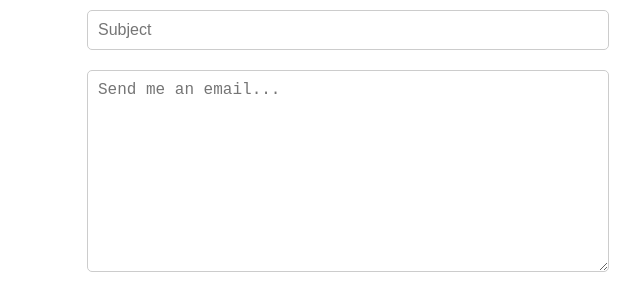
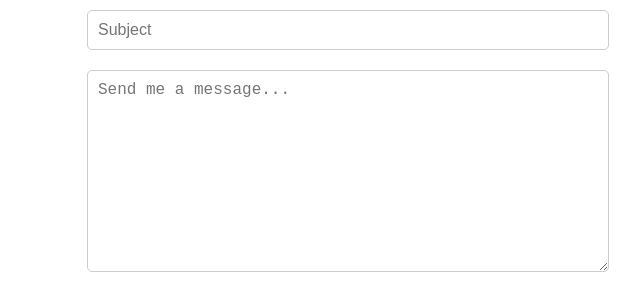
Before and after one commit to Serwinooo/CyyDev-Portfolio, a plain HTML site: page index.html in a window 1280 px wide. Shown: the part 2274-2571 px from the top of the page, 303-943 px from the left. Drawn offline with nearby package versions, Linux system fonts and the light colour scheme.

Commit message:
modify placeholder for txtarea

```diff
--- a/index.html
+++ b/index.html
@@ -176,7 +176,7 @@
           <input type="text" id="subject" placeholder="Subject" autocomplete="off" required>
         </div>
         <div class="form-group">
-          <textarea id="content" cols="30" rows="10" placeholder="Send me an email..." required></textarea>
+          <textarea id="content" cols="30" rows="10" placeholder="Send me a message..." required></textarea>
         </div>
         <button type="submit" id="send">Send</button>
       </form>
```
